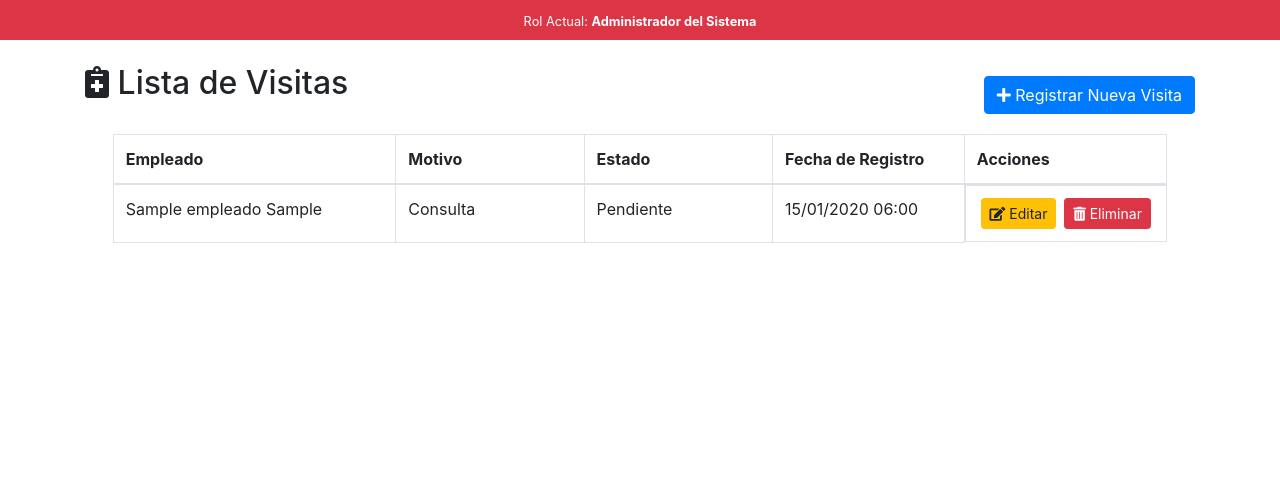
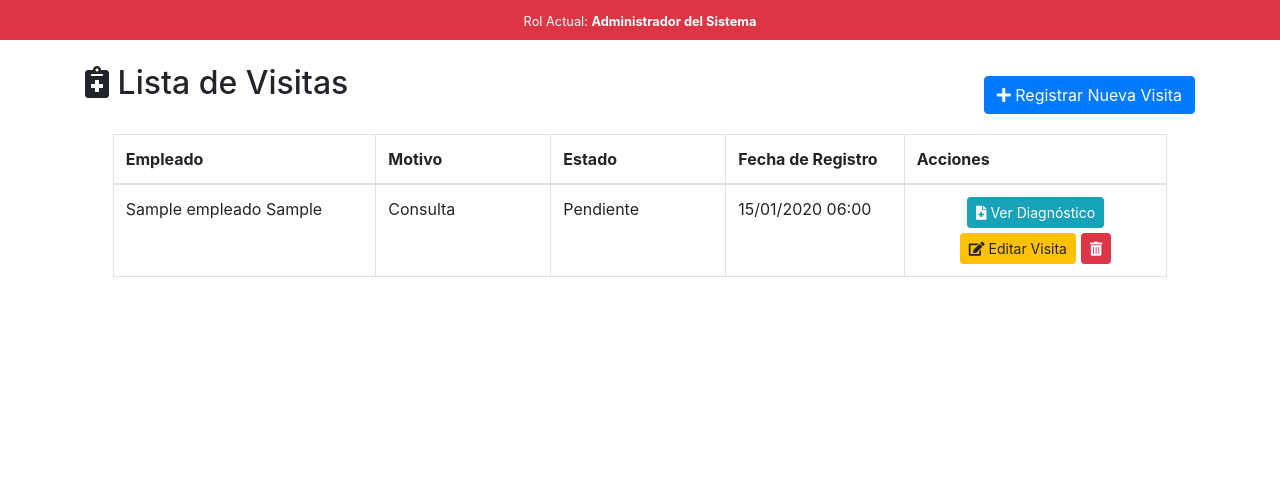
Before and after one commit to Y4nn1s/sistema_salud, a Django app: page /visitas/ in a window 1280 px wide. Shown: the part 56-560 px from the top of the page. Run offline with Django 5.2, Linux system fonts and the light colour scheme; a user stored in the database is signed in; tables that the repository leaves empty hold one stand-in row (values such as "Sample post"); parts of the project's set-up code (start-up, migrations or seed data) failed here and were passed over; some libraries are stand-ins or nearby versions.

Commit message:
Botón "Ver Diagnóstico" y vista modal añadidos para el médico y admin

```diff
--- a/SaludApp/templates/visitas/lista_visitas.html
+++ b/SaludApp/templates/visitas/lista_visitas.html
@@ -9,6 +9,32 @@
     <!-- Bootstrap 4 CSS -->
     <link href="https://stackpath.bootstrapcdn.com/bootstrap/4.5.2/css/bootstrap.min.css" rel="stylesheet">
     <link href="https://cdnjs.cloudflare.com/ajax/libs/font-awesome/5.15.4/css/all.min.css" rel="stylesheet">
+    <style>
+        .diagnostico-field {
+            background-color: #f8f9fa;
+            border: 1px solid #ced4da;
+            border-radius: 0.25rem;
+            padding: 0.375rem 0.75rem;
+            min-height: 100px;
+            overflow-y: auto;
+        }
+
+/*         .btn-diagnostico {
+            min-width: 40px;
+            height: 30px;
+            padding: 0.25rem;
+            display: flex;
+            align-items: center;
+            justify-content: center;
+        } */
+
+        .btn-action-group {
+            display: flex;
+            gap: 5px;
+            flex-wrap: wrap;
+            justify-content: center;
+        }
+    </style>
 </head>
 
 <body>
@@ -41,7 +67,7 @@
                         <th style="width: 10%;">Motivo</th>
                         <th style="width: 10%;">Estado</th>
                         <th style="width: 10%;">Fecha de Registro</th>
-                        <th style="width: 5%;">Acciones</th>
+                        <th style="width: 15%;">Acciones</th>
                     </tr>
                 </thead>
                 <tbody>
@@ -51,15 +77,107 @@
                         <td>{{ visita.get_motivo_display }}</td>
                         <td>{{ visita.get_estado_display }}</td>
                         <td>{{ visita.fecha|date:"d/m/Y H:i" }}</td>
-                        <td class="d-flex justify-content-center">
+                        <td>
+                            <div class="btn-action-group">
+                                <!-- Botón para ver diagnóstico (Médico y Admin) -->
+                                {% if visita.diagnostico and user.is_medico or user.is_admin %}
+                                <button type="button"
+                                        class="btn btn-sm btn-info btn-diagnostico"
+                                        data-toggle="modal"
+                                        data-target="#verDiagnosticoModal{{ visita.id }}"
+                                        title="Ver diagnóstico">
+                                    <i class="fas fa-file-medical"></i> Ver Diagnóstico
+                                </button>
+                                {% endif %}
+
                                 <!-- Botón para abrir el modal de edición -->
                                 {% if user.is_admin or user.is_recepcion %}
                                 <button type="button"
-                                    class="btn btn-sm btn-warning mr-2"
+                                        class="btn btn-sm btn-warning btn-diagnostico"
                                         data-toggle="modal"
-                                    data-target="#editarVisitaModal{{ visita.id }}">
-                                <i class="fas fa-edit"></i> Editar
+                                        data-target="#editarVisitaModal{{ visita.id }}"
+                                        title="Editar visita">
+                                    <i class="fas fa-edit"></i> Editar Visita
                                 </button>
+                                {% endif %}
+
+                                <!-- Botón Eliminar -->
+                                {% if user.is_admin %}
+                                <a href="{% url 'eliminar_visita' visita.id %}"
+                                    class="btn btn-sm btn-danger btn-diagnostico"
+                                    onclick="return confirm('¿Estás seguro de querer eliminar esta visita?');"
+                                    title="Eliminar visita">
+                                    <i class="fas fa-trash-alt"></i>
+                                </a>
+                                {% endif %}
+                            </div>
+                        </td>
+                    </tr>
+
+                    <!-- Modal para Ver Diagnóstico -->
+                    <div class="modal fade" id="verDiagnosticoModal{{ visita.id }}" tabindex="-1" role="dialog" aria-hidden="true">
+                        <div class="modal-dialog modal-lg" role="document">
+                            <div class="modal-content">
+                                <div class="modal-header bg-info text-white">
+                                    <h5 class="modal-title">
+                                        <i class="fas fa-file-medical mr-2"></i>
+                                        Diagnóstico y Tratamiento
+                                    </h5>
+                                    <button type="button" class="close text-white" data-dismiss="modal" aria-label="Close">
+                                        <span aria-hidden="true">&times;</span>
+                                    </button>
+                                </div>
+                                <div class="modal-body">
+                                    <div class="card mb-3">
+                                        <div class="card-body">
+                                            <div class="row">
+                                                <div class="col-md-6">
+                                                    <h6 class="text-muted">Paciente</h6>
+                                                    <h5>{{ visita.empleado.nombre }} {{ visita.empleado.apellido }}</h5>
+                                                </div>
+                                                <div class="col-md-6">
+                                                    <h6 class="text-muted">Fecha de visita</h6>
+                                                    <h5>{{ visita.fecha|date:"d/m/Y H:i" }}</h5>
+                                                </div>
+                                            </div>
+                                        </div>
+                                    </div>
+
+                                    <div class="form-group">
+                                        <label class="font-weight-bold">Diagnóstico</label>
+                                        <div class="diagnostico-field">
+                                            {{ visita.diagnostico.diagnostico|linebreaks }}
+                                        </div>
+                                    </div>
+
+                                    <div class="form-group">
+                                        <label class="font-weight-bold">Tratamiento</label>
+                                        <div class="diagnostico-field">
+                                            {{ visita.diagnostico.tratamiento|linebreaks }}
+                                        </div>
+                                    </div>
+
+                                    <div class="form-group mt-4">
+                                        <div class="text-center">
+                                            <label class="form-label d-block font-weight-bold">
+                                                <i class="far fa-calendar-alt mr-1"></i> Fecha del diagnóstico
+                                            </label>
+                                            <div class="mt-2">
+                                                <div class="d-inline-block bg-light p-2 rounded">
+                                                    <span class="font-weight-bold" style="font-size: 1.1rem;">
+                                                        {{ visita.diagnostico.fecha_diagnostico|date:'d/m/Y H:i' }}
+                                                    </span>
+                                                </div>
+                                            </div>
+                                        </div>
+                                    </div>
+                                </div>
+                                <div class="modal-footer">
+                                    <button type="button" class="btn btn-secondary" data-dismiss="modal">Cerrar</button>
+                                </div>
+                            </div>
+                        </div>
+                    </div>
 
                     <!-- Modal de Edición Para Cada Visita -->
                     <div class="modal fade" id="editarVisitaModal{{ visita.id }}" tabindex="-1" role="dialog" aria-labelledby="editarVisitaModalLabel{{ visita.id }}" aria-hidden="true">
@@ -79,10 +197,8 @@
                                         <div class="form-group">
                                             <label for="empleado{{ visita.id }}">Empleado</label>
                                             <select class="form-control js-example-basic-single" id="empleado{{ visita.id }}" name="empleado" required>
-
                                                 {% for emp in empleados %}
-                                                            <option value="{{ emp.id }}" {% if emp.id ==     visita.empleado.id %}selected{% endif %}
-                                                                {% if emp.id == visita.empleado.id %}selected{% endif %}>
+                                                    <option value="{{ emp.id }}" {% if emp.id == visita.empleado.id %}selected{% endif %}>
                                                         {{ emp.nombre }} {{ emp.apellido }} ({{ emp.cedula }})
                                                     </option>
                                                 {% endfor %}
@@ -116,18 +232,6 @@
                             </div>
                         </div>
                     </div>
-                            {% endif %}
-
-                            <!-- Botón Eliminar -->
-                            {% if user.is_admin %}
-                            <a href="{% url 'eliminar_visita' visita.id %}"
-                                class="btn btn-sm btn-danger"
-                                onclick="return confirm('¿Estás seguro de querer eliminar esta visita?');">
-                                <i class="fas fa-trash-alt"></i> Eliminar
-                            </a>
-                            {% endif %}
-                        </td>
-                    </tr>
                     {% endfor %}
                 </tbody>
             </table>
```
Lines whose indentation alone changed are shown as unchanged.
